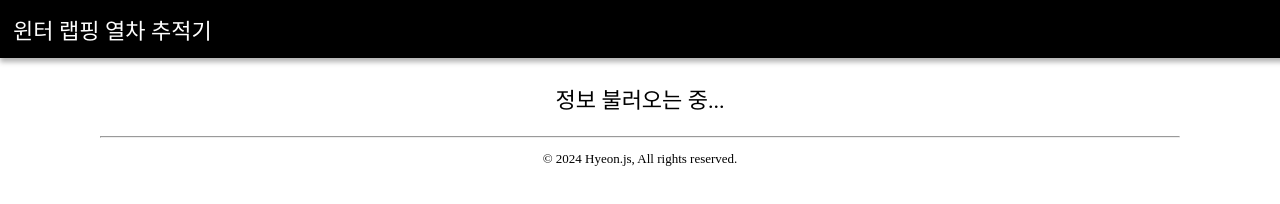
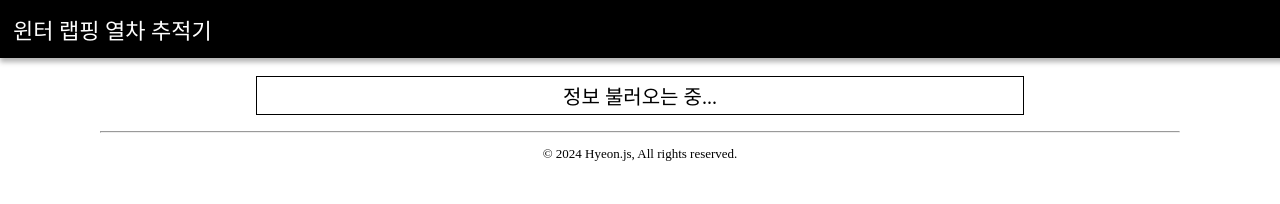
Before and after one commit to hyeon-js/WinterSubway, a plain HTML site: page index.html in a window 1280 px wide. Drawn offline with Linux system fonts and the light colour scheme; no server answers; a web font is replaced by a local one.

Commit message:
design added

```diff
--- a/index.html
+++ b/index.html
@@ -38,8 +38,17 @@
             max-width: 1080px;
         }
 
-        p#info {
-            font-size: 22px;
+        table {
+            font-size: 20px;
+            text-align: center;
+            width: 100%;
+            margin: 16px auto;
+            border-collapse: collapse;
+            max-width: 768px;
+        }
+        td {
+            border: 1px solid #000000;
+            padding: 4px;
         }
 
         p {
@@ -55,9 +64,9 @@
         윈터 랩핑 열차 추적기
     </div>
     <div class=body id=body>
-        <p id="info">
-            정보 불러오는 중...
-        </p>
+        <table id="info">
+            <tr><td>정보 불러오는 중...</td></tr>
+        </table>
         <hr>
         <p>© 2024 Hyeon.js, All rights reserved.</p>
     </div>
@@ -65,7 +74,14 @@
         loadData();
         async function loadData() {
             var data = await fetch('https://api.hyeonjs.com/winter').then((response) => response.json());
-            document.getElementById("info").innerHTML = '위치: ' + data.status + '<br>정보: ' + (data.terminal.endsWith('선순환') ? data.terminal : data.terminal + '행') + ' ' + data.trainNo + '번 열차';
+            document.getElementById("info").innerHTML = '<tr><td colspan=2 bgcolor=#EEE><b>열차 운행 정보<b></td></tr>' +
+                '<tr><td width=30%>위치</td><td>' + data.status + '</td></tr>' +
+                '<tr><td>정보</td><td>' + (data.terminal.endsWith('선순환') ? data.terminal : data.terminal + '행') + ' ' + data.trainNo + '번 열차</td></tr>' +
+                '<tr><td colspan=2 bgcolor=#EEE><b>랩핑 열차 정보<b></td></tr>' +
+                '<tr><td width=30%>차량번호</td><td>2485</td></tr>' +
+                '<tr><td>운행 기간</td><td>2025년 1월 19일까지</td></tr>' +
+                '<tr><td colspan=2 bgcolor=#EEE><b>사이트 정보<b></td></tr>' +
+                '<tr><td colspan=2 style="text-align: left;">&nbsp;&nbsp;이 사이트는 개인이 개발하여 운영하는 것으로, 철도 운영 기관 및 아이돌 소속사와는 전혀 관련이 없습니다. 이 사이트의 정보는 자동으로 갱신되지 않으며, 네이버에서 제공하는 나눔글꼴을 사용합니다.</td></tr>';
         }
     </script>
 </body>
```
